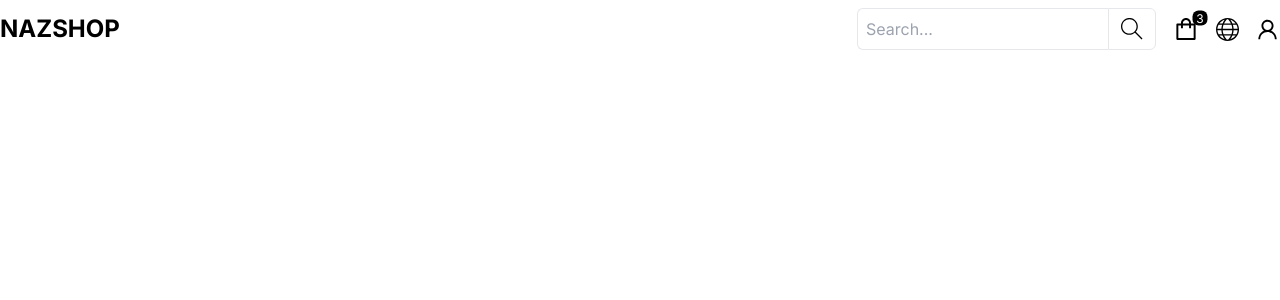
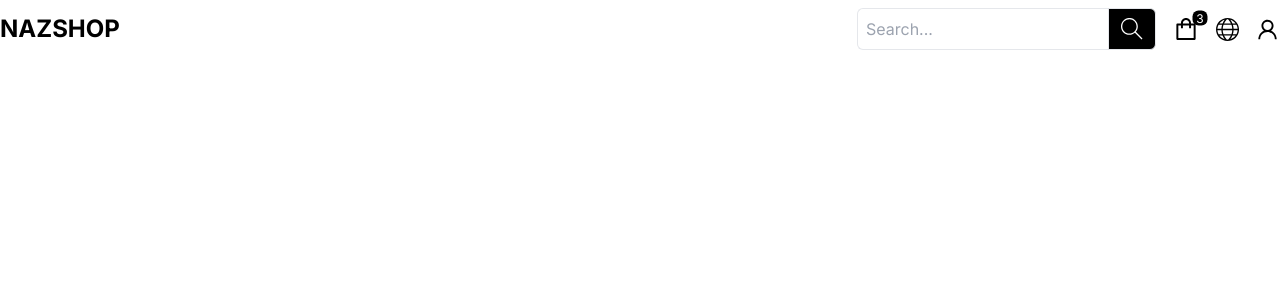
Before and after one commit to nnhasan0290/nazshop, a Next.js app: page / in a window 1280 px wide. Shown: the top 300 px of the page. Built offline with nearby package versions, Linux system fonts and the light colour scheme.

Commit message:
fix: css issue

```diff
--- a/src/components/Header/Header.tsx
+++ b/src/components/Header/Header.tsx
@@ -6,7 +6,7 @@ import Dropdown from "../common/Dropdown";
 
 const Header = () => {
   return (
-    <div className="flex justify-between items-center my-2 relative">
+    <div className="flex justify-between items-center my-2 relative ">
       <h1 className="font-bold text-2xl cursor-pointer">NAZSHOP</h1>
       <div className="flex gap-4 items-stretch">
         <SearchForm />
--- a/src/components/Header/SearchForm.tsx
+++ b/src/components/Header/SearchForm.tsx
@@ -27,7 +27,7 @@ const SearchForm = () => {
       />
       <button
         type="submit"
-        className="border px-3 rounded-r-md hover:bg-black transition-all duration-300 hover:text-white"
+        className="border px-3 rounded-r-md bg-black hover:bg-hovered transition-all duration-300 text-white"
       >
         <TfiSearch size={22} />
       </button>
--- a/tailwind.config.ts
+++ b/tailwind.config.ts
@@ -13,6 +13,9 @@ const config: Config = {
         'gradient-conic':
           'conic-gradient(from 180deg at 50% 50%, var(--tw-gradient-stops))',
       },
+      colors: {
+        hovered: '#31353C',
+      },
     },
   },
   plugins: [],
```
